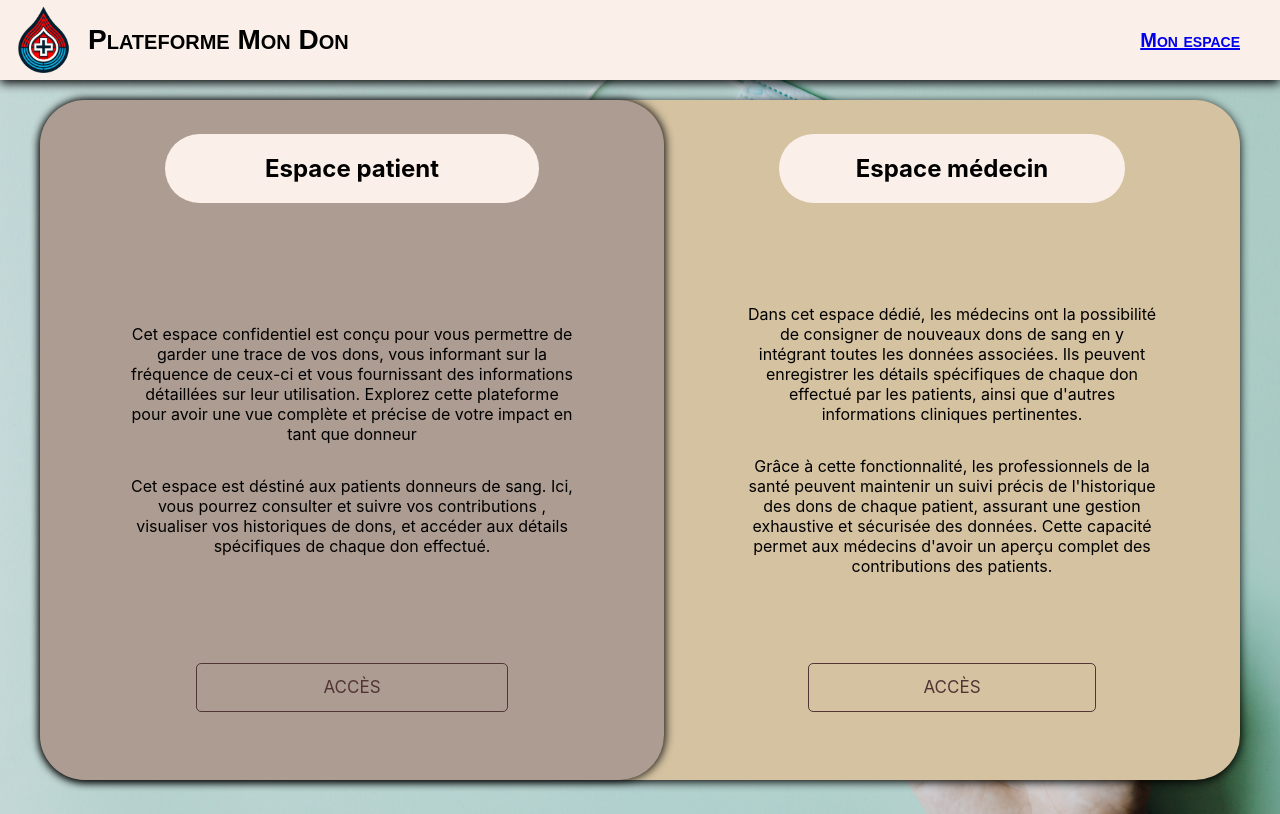
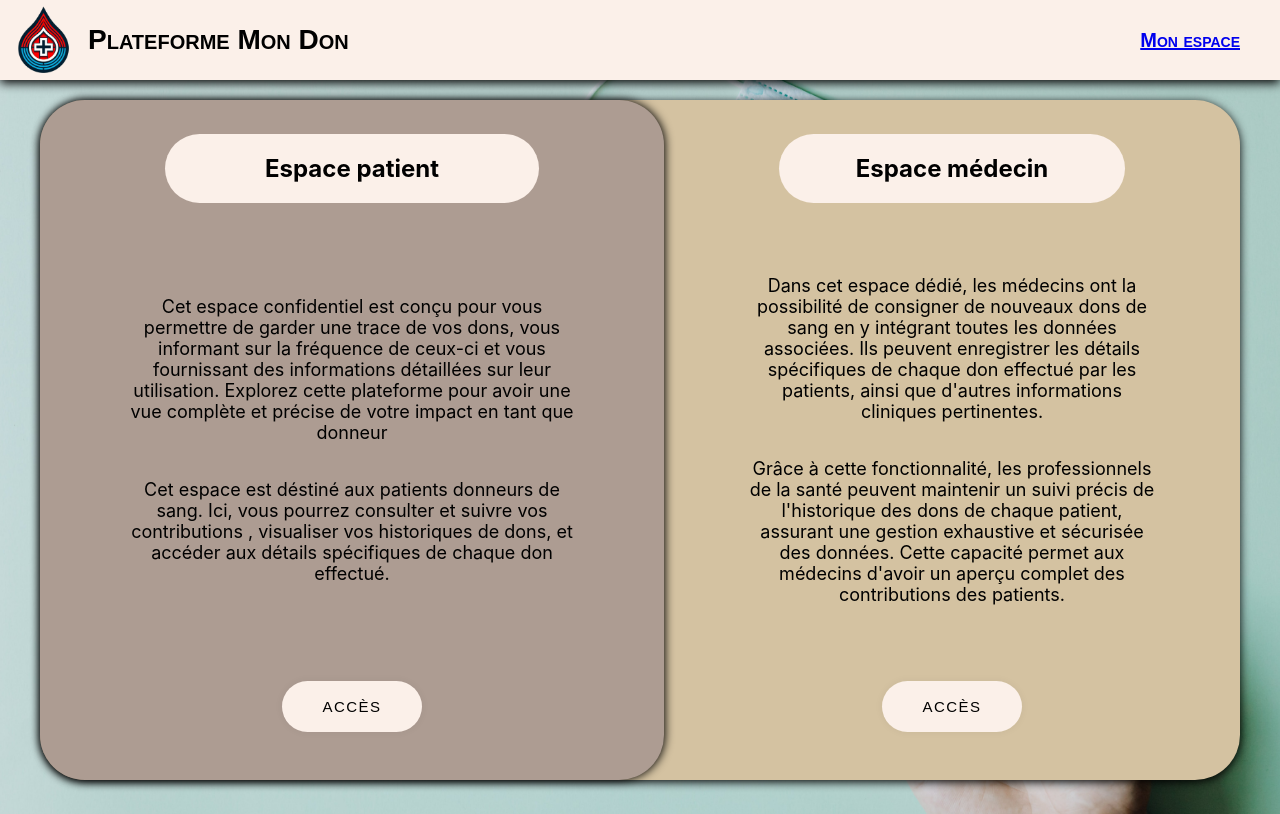
Before and after one commit to Guy0851/don-de-sang, a React (Create React App) app: page / in a window 1280 px wide. Shown: the top 814 px of the page. Built offline with nearby package versions, Linux system fonts and the light colour scheme.

Commit message:
Révision des buttons

```diff
--- a/src/App.css
+++ b/src/App.css
@@ -99,60 +99,36 @@
   justify-content:center;
 }
 
-.patient-button{
-    --color: #523434;
-    width: 50%;
-    padding: 0.8em 1.7em;
-    background-color: transparent;
-    border-radius: .3em;
+
+.patient-button {
+  padding: 17px 40px;
+  border-radius: 50px;
+  cursor: pointer;
   position: absolute;
-    bottom: 10%;
-    overflow: hidden;
-    cursor: pointer;
-    transition: .2s;
-    font-weight: 400;
-    font-size: 17px;
-    border: 1px solid;
-    font-family: inherit;
+  bottom: 7%;
+  border: 0;
+  background-color: #FBF0E9;
+  box-shadow: rgb(0 0 0 / 5%) 0 0 8px;
+  letter-spacing: 1.5px;
   text-transform: uppercase;
-    color: var(--color);
-    z-index: 1;
-  }
-
-    .patient-button::before, .patient-button::after {
-    content: '';
-    display: block;
-    width: 50px;
-    height: 50px;
-    transform: translate(-50%, -50%);
-    position: absolute;
-    border-radius: 50%;
-    z-index: -1;
-    background-color: var(--color);
-    transition: 0.2s ease;
-  }
-
-  .patient-button::before {
-    top: -1em;
-    left: -1em;
-  }
-
-  .patient-button::after {
-    left: calc(100% + 1em);
-    top: calc(100% + 1em);
-  }
-
-  .patient-button:hover::before, .patient-button:hover::after {
-    height: 410px;
-    width: 410px;
+  font-size: 15px;
+  transition: all 1s ease;
 }
 
 .patient-button:hover {
-    color: rgb(255, 255, 255);
+  letter-spacing: 5px;
+  background-color: #CE8F8A;
+  color: hsl(0, 0%, 100%);
+  box-shadow: #906461 0px 7px 29px 0px;
 }
 
 .patient-button:active {
-    filter: brightness(.8);
+  letter-spacing: 3px;
+  background-color: #CE8F8A;
+  color: hsl(0, 0%, 100%);
+  box-shadow: #906461 0px 0px 0px 0px;
+  transform: translateY(10px);
+  transition: 70ms;
 }
 
   .paragraphe{
@@ -164,6 +140,7 @@
     flex-direction: column;
     max-height: 60%;
     width: 80%;
+    font-size: 18px;
     align-items: center;
   }
 
```
Lines whose indentation alone changed are shown as unchanged.
